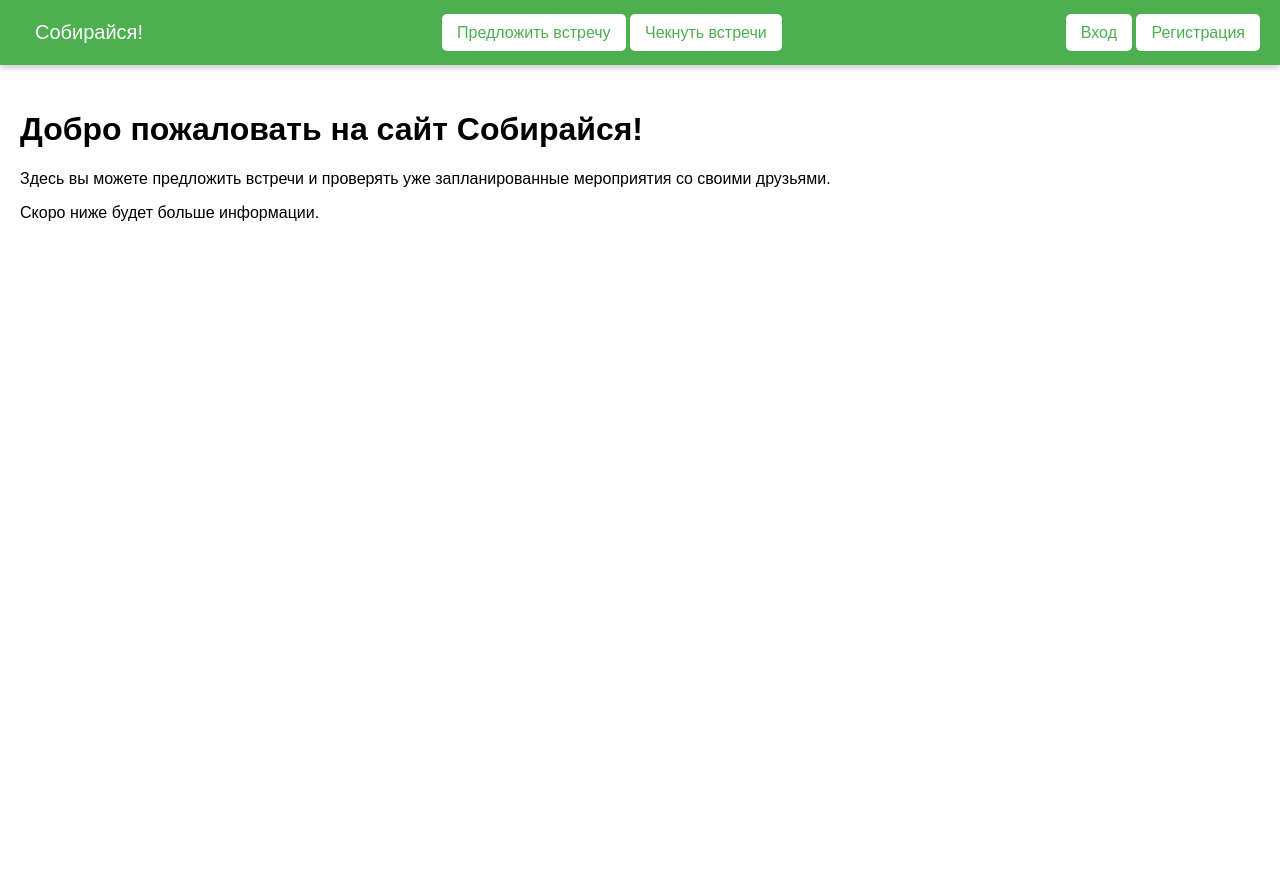
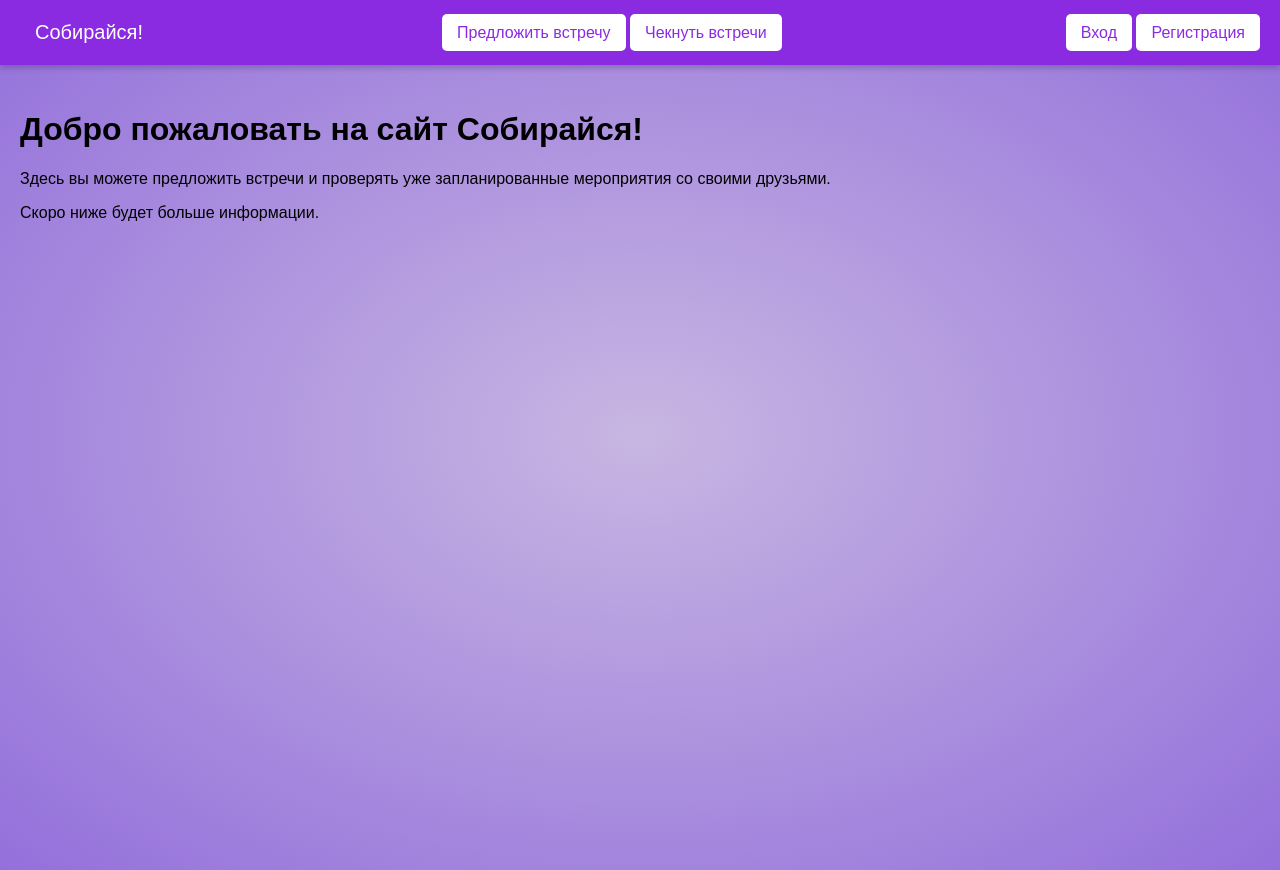
Before and after one commit to Dim-Aks/Get_ready, a Django app: page / in a window 1280 px wide. Before the commit the page ends 221 px from the top, so only its background shows below. Run offline with Django 5.2, Linux system fonts and the light colour scheme.

Commit message:
Внесены изменения в цветовую стилистику сайта (изменили на фиолетовую)

```diff
--- a/get_ready/get_ready/urls.py
+++ b/get_ready/get_ready/urls.py
@@ -6,4 +6,4 @@ urlpatterns = [
     path('admin/', admin.site.urls),
 ]
 
-admin.site.site_header = "Панель решалЫ"
+admin.site.site_header = "Панель решалы"
--- /dev/null
+++ b/get_ready/meetings/static/meetings/css/style.css
@@ -0,0 +1,6 @@
+    body {
+        background: radial-gradient(ellipse, #C8B6E2, #9370DB); /* Лавандовый -> Светло-сливовый */
+        margin: 0;
+        height: 100vh;
+        overflow: hidden;
+    }
--- a/get_ready/meetings/templates/meetings/index.html
+++ b/get_ready/meetings/templates/meetings/index.html
@@ -3,7 +3,7 @@
 {% block content %}
     <div class="content">
         <h1>Добро пожаловать на сайт Собирайся!</h1>
-        <p>Здесь вы можете предложить встречи и проверять уже запланированные мероприятия cо своими друзьями.</p>
+        <p>Здесь вы можете предложить встречи и проверять уже запланированные мероприятия со своими друзьями.</p>
         <p>Скоро ниже будет больше информации.</p>
 {% endblock %}
     </div>
--- a/get_ready/templates/base.html
+++ b/get_ready/templates/base.html
@@ -3,10 +3,13 @@
 <!DOCTYPE html>
 <html lang="ru">
 <head>
+    <link rel="stylesheet" type="text/css" href="{% static 'meetings/css/style.css' %}"/>
     <meta charset="UTF-8">
     <meta name="viewport" content="width=device-width, initial-scale=1.0">
     <title>Собирайся!</title>
+
     <style>
+
         body {
             margin: 0;
             font-family: Arial, sans-serif;
@@ -18,7 +21,7 @@
             top: 0;
             left: 0;
             right: 0;
-            background-color: #4CAF50; /* Зеленый фон */
+            background-color: #8A2BE2; /* Фиолетовый фон */
             color: white; /* Белый текст */
             display: flex; /* Используем flexbox для выравнивания элементов */
             justify-content: space-between; /* Размещаем элементы по краям */
@@ -31,7 +34,7 @@
         /* Стиль для кнопок */
         .header a {
             background-color: #fff; /* Белый фон кнопок */
-            color: #4CAF50; /* Зеленый текст */
+            color: #8A2BE2; /* Фиолетовый текст */
             border: none; /* Убираем рамку */
             padding: 10px 15px; /* Внутренние отступы кнопок */
             border-radius: 5px; /* Скругленные углы */
@@ -42,7 +45,7 @@
 
         /* Стиль кнопки сайта */
         #home {
-            background-color: #4CAF50; /* Зелёный фон кнопки */
+            background-color: #8A2BE2; /* Фиолетовый фон кнопки */
             color: #fff; /* Белый текст */
             text-decoration: none;
             display: inline-block;
@@ -56,7 +59,7 @@
 
         /* Эффект при наведении на кнопки */
         .header a:hover {
-            background-color: #f1f1f1; /* Светло-серый фон при наведении */
+            background-color: #FFF0F5; /* Светло-серый фон при наведении */
         }
 
         /* Контент страницы */
```
